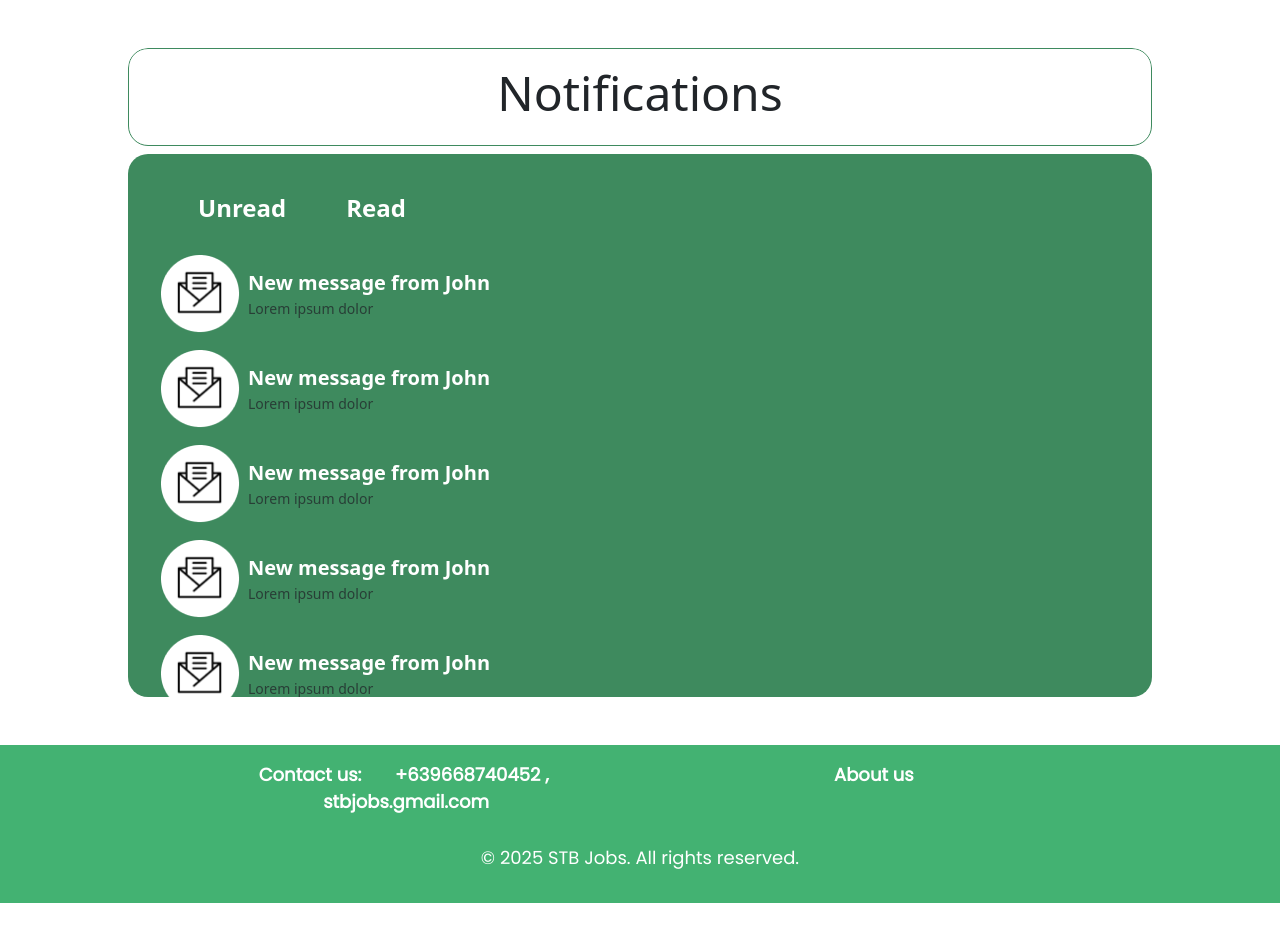
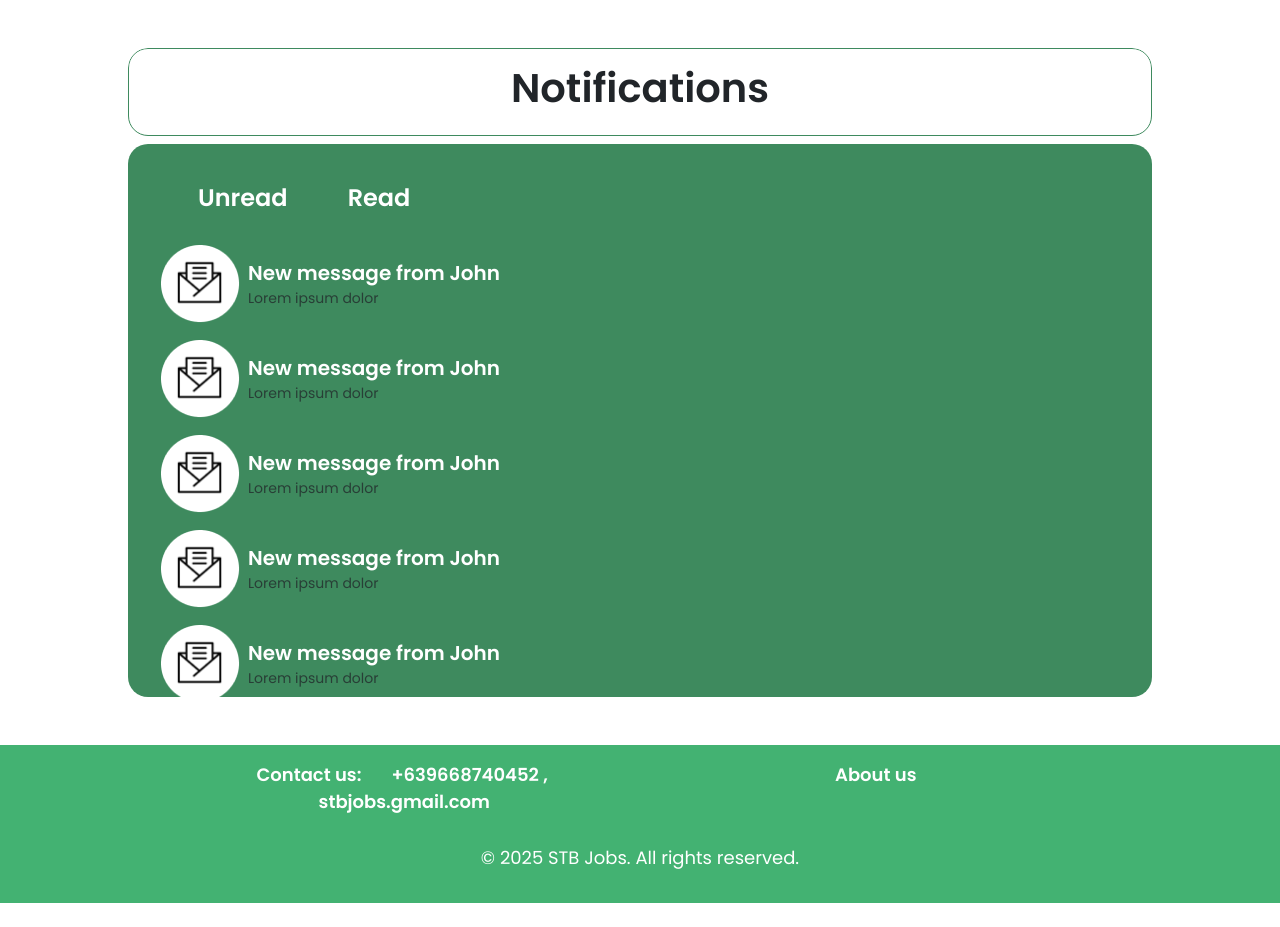
Before and after one commit to viirietym/testing.github.io, a PHP site: page /user/userInbox.php in a window 1280 px wide. Run offline with PHP 8.4, Linux system fonts and the light colour scheme.

Commit message:
Update fonts and sizes

```diff
--- a/assets/css/userInbox.css
+++ b/assets/css/userInbox.css
@@ -2,6 +2,7 @@ body {
     background-color: #f9f9f9;
     flex-direction: column;
     justify-content: space-between;
+    font-family: 'Poppins', sans-serif;
 }
 
 .filter-link {
@@ -10,6 +11,7 @@ body {
     border-radius: 20px;
     transition: background-color 0.3s, border-color 0.3s;
     cursor: pointer;
+    font-family: 'Poppins', sans-serif;
 }
 
 .filter-link.active {
@@ -32,6 +34,7 @@ body {
     margin: auto;
     overflow: auto;
     border-radius: 20px;
+    font-family: 'Poppins', sans-serif;
 
 }
 
@@ -47,6 +50,8 @@ body {
     background-color: #ffff;
     border: 1px solid #3E8A5E;
     border-radius: 20px;
+    font-family: 'Poppins', sans-serif;
+    font-weight: bold;
 }
 
 .notification-list {
@@ -54,11 +59,12 @@ body {
     overflow: auto;
     background-color: #3E8A5E;
     border-radius: 20px !important;
+    font-family: 'Poppins', sans-serif;
 }
-
 
 .notification-item {
     background-color: #3E8A5E !important;
+    font-family: 'Poppins', sans-serif;
 }
 
 .notification-box::-webkit-scrollbar {
@@ -73,4 +79,5 @@ footer {
     background-color: #f1f1f1;
     text-align: center;
     overflow: hidden;
+    font-family: 'Poppins', sans-serif;
 }
--- a/user/userInbox.php
+++ b/user/userInbox.php
@@ -7,8 +7,9 @@
     <title>STBJobs: Notifications </title>
 
     <link href="../assets/css/userInbox.css" rel="stylesheet">
+    <link href="https://fonts.googleapis.com/css2?family=Poppins:wght@300;400;600&display=swap" rel="stylesheet">
     <link href="https://cdn.jsdelivr.net/npm/bootstrap@5.3.2/dist/css/bootstrap.min.css" rel="stylesheet">
-    <link rel="icon" href="../assets/image/stbLogo.ico">
+    <link rel="icon" href="../assets/image/userImage/stbLogo.ico">
 </head>
 
 <body>
@@ -17,7 +18,7 @@
     <!-- Header -->
     <div class="notification-box mt-5 mb-5">
         <div class="notification-header mb-2">
-            <h3 class="display-5 text-center">Notifications</h3>
+            <h1 class=" text-center"><b>Notifications</b></h1>
         </div>
 
     <!-- Notification Box -->
```
